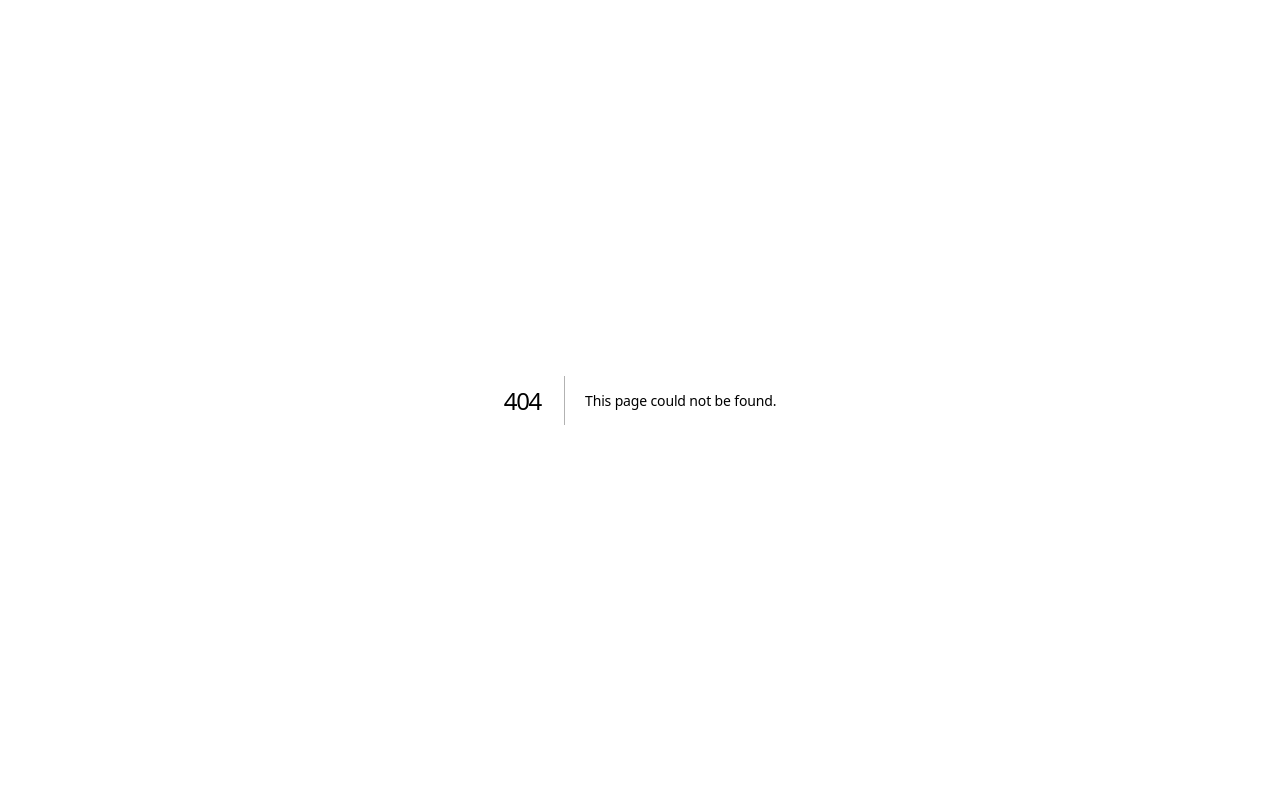
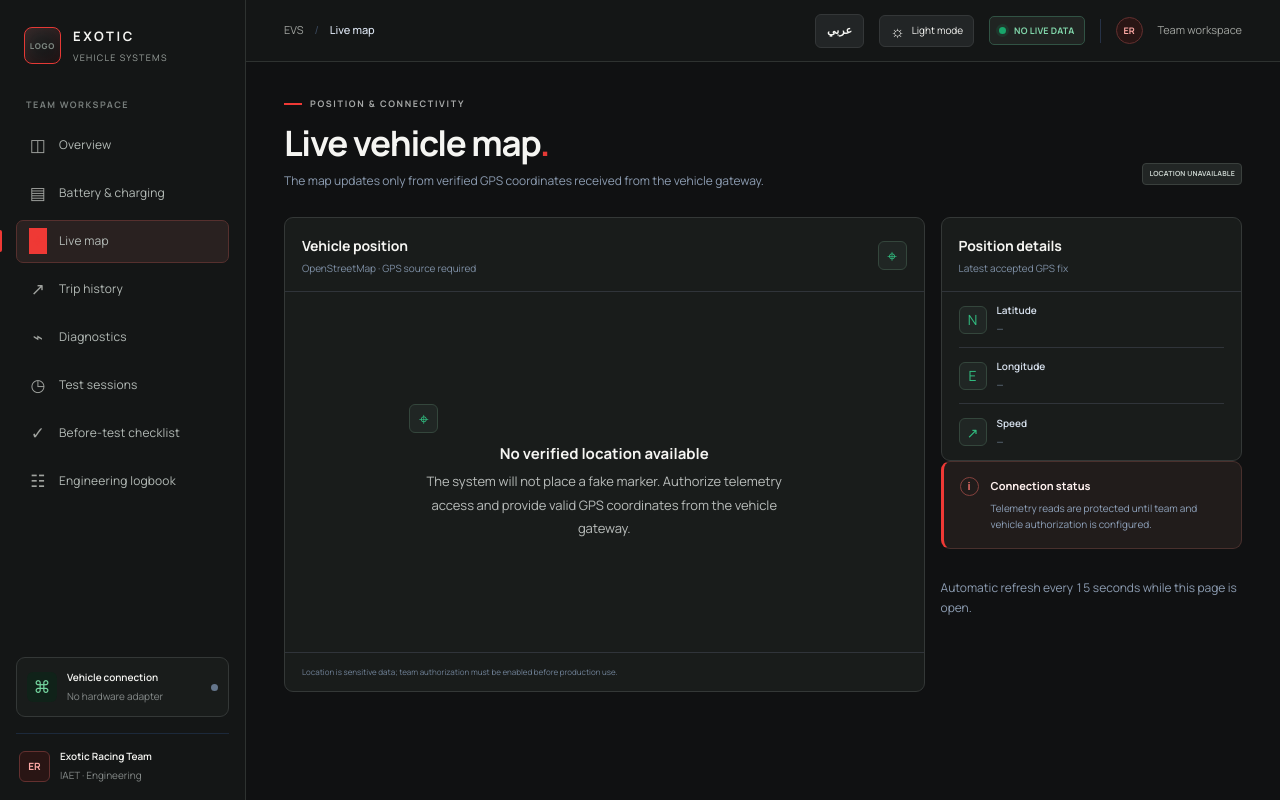
Before and after one commit to Abdo1629/exotic-vehicle-systems, a Next.js app: page /map in a window 1280 px wide. Before the commit this address had no page. Built offline with nearby package versions, Linux system fonts and the light colour scheme; no server answers.

Commit message:
Add GPS-backed live vehicle map page

```diff
--- /dev/null
+++ b/app/map/page.tsx
@@ -0,0 +1,59 @@
+"use client";
+
+import { useEffect, useState } from "react";
+import AppShell from "@/components/AppShell";
+import { T, useLocale } from "@/components/LocaleProvider";
+
+type ApiResponse = {
+  status?: string; message?: string;
+  data?: {
+    latitude?: { value: number; quality: string };
+    longitude?: { value: number; quality: string };
+    speedKph?: { value: number; quality: string };
+  } | null;
+};
+
+export default function LiveMapPage() {
+  const { locale } = useLocale();
+  const [snapshot, setSnapshot] = useState<ApiResponse | null>(null);
+  const [loading, setLoading] = useState(true);
+  useEffect(() => {
+    let alive = true;
+    const load = async () => {
+      try {
+        const response = await fetch("/api/telemetry/latest?vehicleId=exotic-racing-01", { cache: "no-store" });
+        const body = await response.json() as ApiResponse;
+        if (alive) setSnapshot(body);
+      } catch { if (alive) setSnapshot({ status: "unavailable" }); }
+      finally { if (alive) setLoading(false); }
+    };
+    void load();
+    const timer = window.setInterval(load, 15000);
+    return () => { alive = false; window.clearInterval(timer); };
+  }, []);
+  const lat = snapshot?.data?.latitude;
+  const lon = snapshot?.data?.longitude;
+  const hasCoordinates = snapshot?.status === "connected" && lat?.quality === "verified" && lon?.quality === "verified" &&
+    Number.isFinite(lat.value) && Number.isFinite(lon.value) && Math.abs(lat.value) <= 90 && Math.abs(lon.value) <= 180;
+  let mapUrl: string | null = null;
+  if (hasCoordinates && lat && lon) {
+    const params = new URLSearchParams({ bbox: [lon.value - 0.004, lat.value - 0.003, lon.value + 0.004, lat.value + 0.003].join(","), layer: "mapnik", marker: lat.value + "," + lon.value });
+    mapUrl = "https://www.openstreetmap.org/export/embed.html?" + params.toString();
+  }
+  return <AppShell active="map" title="Live map"><div className="content">
+    <div className="page-intro"><div><p className="eyebrow"><span className="eyebrow-line" /> <T en="POSITION & CONNECTIVITY" ar="الموقع والاتصال" /></p><h1><T en="Live vehicle map" ar="خريطة موقع المركبة" /><span className="title-period">.</span></h1><p className="subtitle"><T en="The map updates only from verified GPS coordinates received from the vehicle gateway." ar="لا تُحدَّث الخريطة إلا باستخدام إحداثيات GPS موثّقة تصل من بوابة اتصال المركبة." /></p></div><span className="health-badge neutral">{loading ? (locale === "ar" ? "جارٍ التحقق" : "CHECKING") : hasCoordinates ? (locale === "ar" ? "موقع موثّق" : "VERIFIED GPS") : (locale === "ar" ? "الموقع غير متاح" : "LOCATION UNAVAILABLE")}</span></div>
+    <div className="map-layout">
+      <section className="panel-card"><div className="panel-heading"><div><h2><T en="Vehicle position" ar="موقع المركبة" /></h2><p><T en="OpenStreetMap · GPS source required" ar="OpenStreetMap · يتطلب مصدر GPS" /></p></div><span className="panel-icon">⌖</span></div>
+        {mapUrl ? <iframe className="map-frame" title={locale === "ar" ? "خريطة موقع المركبة" : "Vehicle location map"} src={mapUrl} loading="lazy" referrerPolicy="no-referrer" /> : <div className="map-placeholder"><div><span className="panel-icon">⌖</span><strong><T en="No verified location available" ar="لا يتوفر موقع موثّق للمركبة" /></strong><p><T en="The system will not place a fake marker. Authorize telemetry access and provide valid GPS coordinates from the vehicle gateway." ar="لن يعرض النظام موقعًا افتراضيًا مضللًا. يلزم تفعيل صلاحية الوصول إلى بيانات المركبة واستقبال إحداثيات GPS صحيحة من بوابة الاتصال." /></p></div></div>}
+        <div className="panel-footer"><span><T en="Location is sensitive data; team authorization must be enabled before production use." ar="بيانات الموقع حساسة؛ يجب تفعيل صلاحيات أعضاء الفريق قبل الاستخدام الفعلي." /></span></div>
+      </section>
+      <div className="map-side"><section className="panel-card"><div className="panel-heading"><div><h2><T en="Position details" ar="تفاصيل الموقع" /></h2><p><T en="Latest accepted GPS fix" ar="أحدث إحداثيات GPS مقبولة" /></p></div></div><div className="health-list">
+        <div className="health-row"><span className="health-symbol">N</span><div><strong><T en="Latitude" ar="خط العرض" /></strong><small>{hasCoordinates && lat ? lat.value.toFixed(6) : "—"}</small></div></div>
+        <div className="health-row"><span className="health-symbol">E</span><div><strong><T en="Longitude" ar="خط الطول" /></strong><small>{hasCoordinates && lon ? lon.value.toFixed(6) : "—"}</small></div></div>
+        <div className="health-row"><span className="health-symbol">↗</span><div><strong><T en="Speed" ar="السرعة" /></strong><small>{hasCoordinates && snapshot?.data?.speedKph ? snapshot.data.speedKph.value + " km/h" : "—"}</small></div></div>
+      </div></section>
+      <section className="notice"><div className="notice-icon">i</div><div className="notice-copy"><strong><T en="Connection status" ar="حالة الاتصال" /></strong><p>{loading ? (locale === "ar" ? "جارٍ طلب أحدث قراءة." : "Requesting the latest snapshot.") : (snapshot?.message || (locale === "ar" ? "لم تصل بيانات موقع حتى الآن." : "No location data received yet."))}</p></div></section>
+      <p className="subtitle"><T en="Automatic refresh every 15 seconds while this page is open." ar="تُحدَّث البيانات تلقائيًا كل 15 ثانية ما دامت الصفحة مفتوحة." /></p></div>
+    </div>
+  </div></AppShell>;
+}
```
